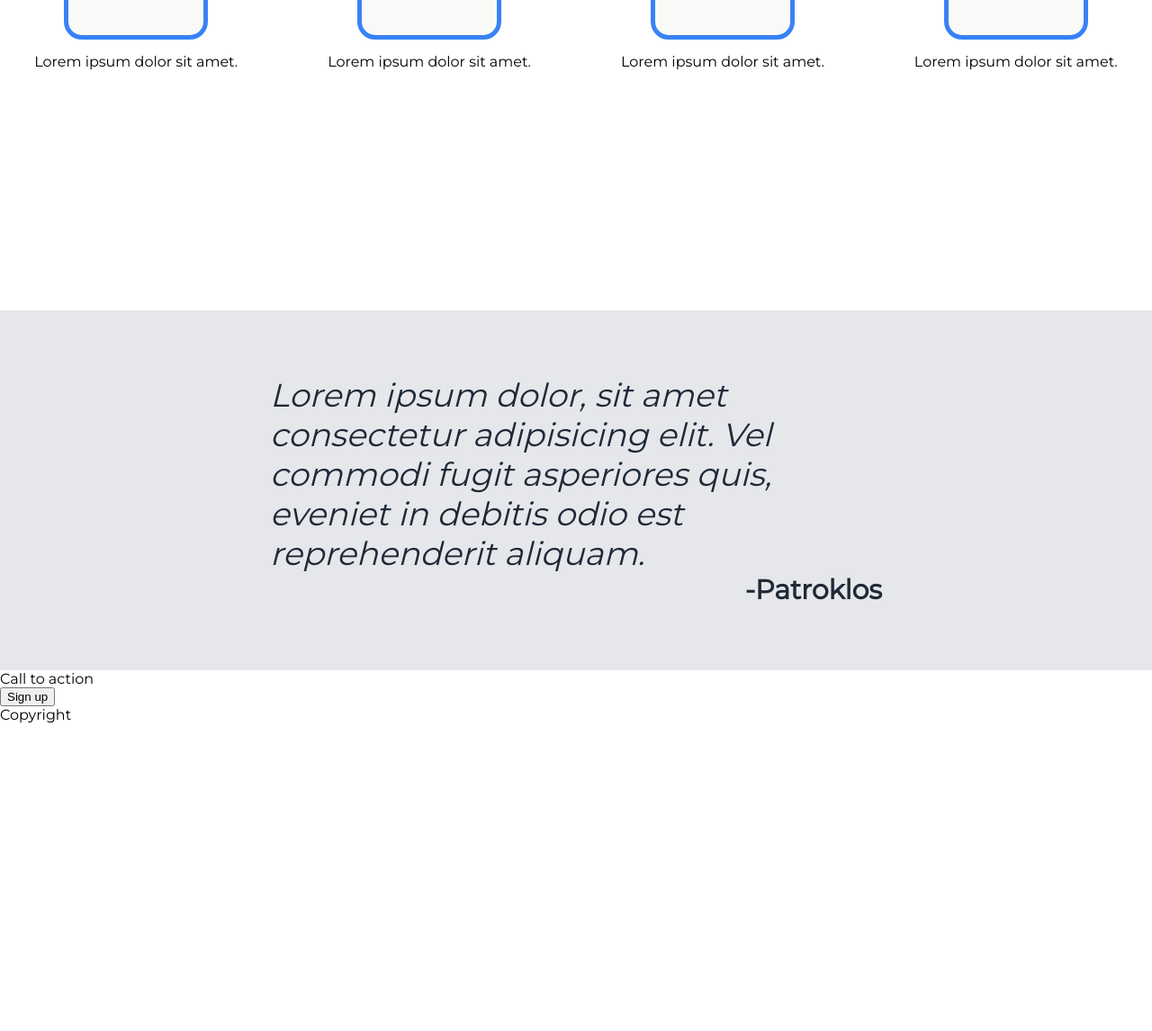
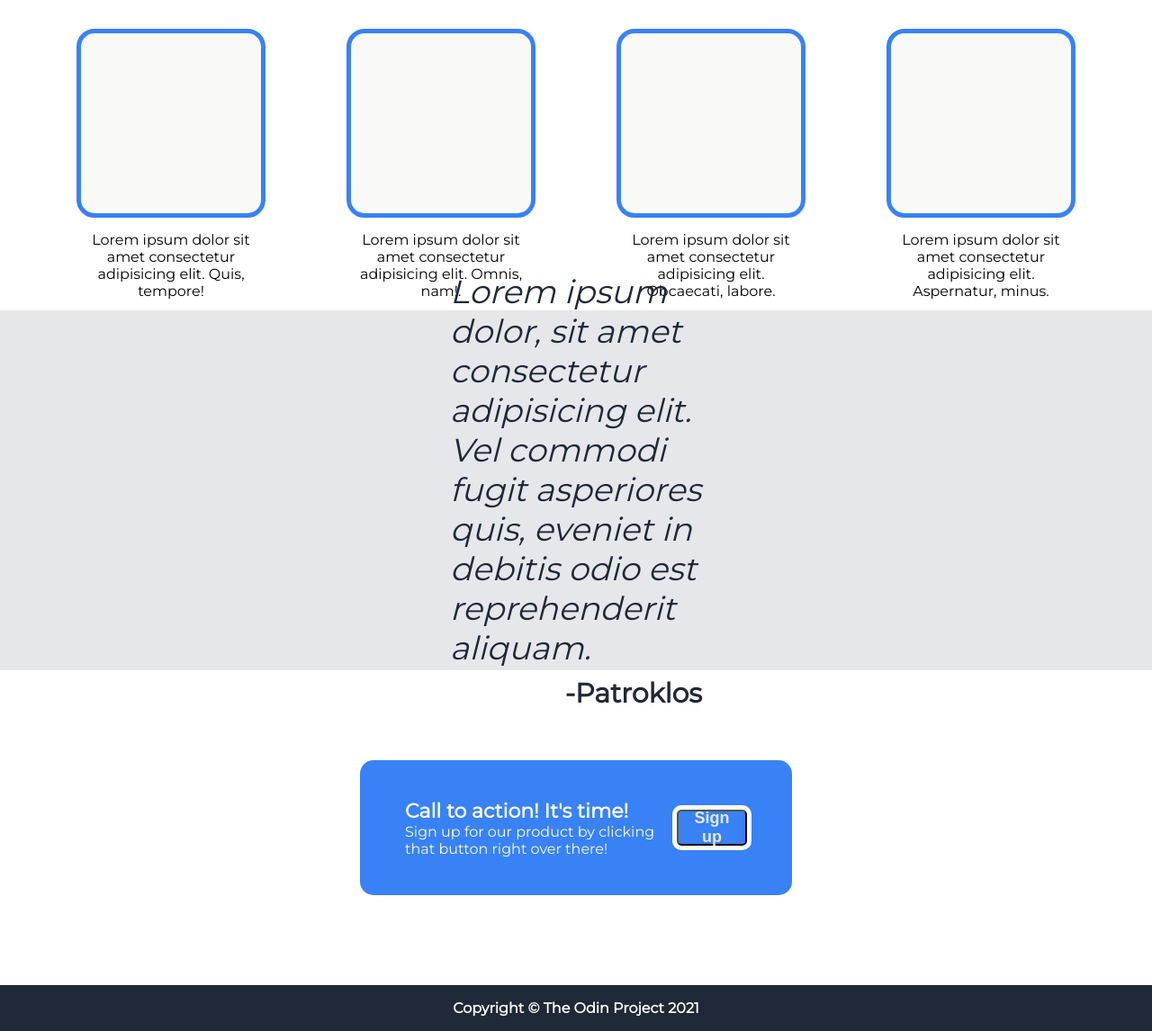
Before and after one commit to HolyHandGrenadeOfAntioch/odin-landing-page, a plain HTML site: page index.html in a window 1280 px wide. Shown: the part 945-2091 px from the top of the page at 90% size. Before the commit the page ends 1749 px from the top, so only its background shows below. Drawn offline with Linux system fonts and the light colour scheme.

Commit message:
added call to action and footer, grow on hover

```diff
--- a/index.html
+++ b/index.html
@@ -23,7 +23,7 @@
         <div class="hero">
             <div class="hero-title">This website is awesome</div>
             <p class="hero-paragraph">Lorem ipsum dolor sit amet consectetur adipisicing elit. Laborum, recusandae in praesentium at nisi rerum doloremque cum saepe! Provident, harum?</p>
-            <button class="hero-sign-up">Sign up</button>
+            <button class="hero-sign-up"><a href="#">Sign up</a></button>
         </div>
 
         <div class="img-container">
@@ -37,29 +37,29 @@
 
         <div class="illustrations">
 
-            <div class="illustrations-row">
+            <div class="illustrations-row grow">
                 <div class="square"></div>
-                <div class="i-text">Lorem ipsum dolor sit amet.</div>
+                <div class="i-text">Lorem ipsum dolor sit amet consectetur adipisicing elit. Quis, tempore!</div>
             </div>
 
-            <div class="illustrations-row">
+            <div class="illustrations-row grow">
                 <div class="square"></div>
-                <div class="i-text">Lorem ipsum dolor sit amet.</div>
+                <div class="i-text">Lorem ipsum dolor sit amet consectetur adipisicing elit. Omnis, nam!.</div>
             </div>
 
-            <div class="illustrations-row">
+            <div class="illustrations-row grow">
                 <div class="square"></div>
-                <div class="i-text">Lorem ipsum dolor sit amet.</div>
+                <div class="i-text">Lorem ipsum dolor sit amet consectetur adipisicing elit. Obcaecati, labore.</div>
             </div>
 
-            <div class="illustrations-row">
+            <div class="illustrations-row grow">
                 <div class="square"></div>
-                <div class="i-text">Lorem ipsum dolor sit amet.</div>
+                <div class="i-text">Lorem ipsum dolor sit amet consectetur adipisicing elit. Aspernatur, minus.</div>
             </div>
 
         </div>
 
-        <div class="empty"></div>
+
 
     </div>
 
@@ -71,13 +71,24 @@
     </div>
 
     <div class="cta">
-        <div class="cta-text">Call to action</div>
-        <button class="cta-button">Sign up</button>
+        <div class="ctabox">
+
+            <div class="cta-text">
+
+                <div class="cta-title">Call to action! It's time!</div>
+
+                <div class="cta-paragraph">Sign up for our product by clicking that button right over there!</div>
+
+            </div>
+
+            <button class="cta-button"><a href="#">Sign up</a></button>
+
+        </div>
     </div>
 
 
     <footer>
-        <div class="footer-content">Copyright</div>
+        <div class="footer-content">Copyright © The Odin Project 2021</div>
     </footer>
 </body>
 </html>
--- a/style.css
+++ b/style.css
@@ -97,10 +97,14 @@ img {
     flex-direction: column;
     height: 600px;
     width: auto;
+    padding-right: 600px;
+    padding-left: 600px;
+    gap: 40px;
+
 }
 
 .information {
-    padding: 50px;
+    padding: 60px;
     display: flex;
     justify-content: center;
     font-size: 36px;
@@ -122,20 +126,17 @@ img {
 
 .square {
     background: #f9faf8;
-    width: 150px;
-    height: 150px;
+    width: 200px;
+    height: 200px;
     border-radius: 15px;
     outline: 5px solid #3882f6;
 
 }
 
-.empty {
-    display: flex;
-    justify-content: center;
-    align-items: center;
+.i-text {
+    text-align: center;
+}
 
-
-}
 
 .quote-container {
     background-color: #e5e7eb;
@@ -144,7 +145,8 @@ img {
     flex-direction: column;
     justify-content: center;
     align-items: center;
-    padding: 50px 300px 50px 300px;
+    padding: 50px 500px 50px 500px;
+    gap: 10px;
 }
 
 .quote {
@@ -160,3 +162,64 @@ img {
     display: flex;
     align-self: flex-end;
 }
+
+.cta {
+    display: flex;
+    justify-content: center;
+    align-items: center;
+    padding: 100px 400px 100px 400px;
+
+}
+
+.ctabox {
+    padding: 50px;
+    height: 150px;
+    width: 800px;
+    background-color: #3882f6;
+    display: flex;
+    justify-content: space-around;
+    align-items: center;
+    border-radius: 15px;
+}
+
+.cta-button {
+    background-color: #3882f6;
+    border-radius: 5px;
+    color: #f9faf8;
+    outline: 5px solid #f9faf8;
+    font-weight: bold;
+    height: 40px;
+    width: 120px;
+    font-size: 18px;
+    display: flex;
+    align-items: center;
+    justify-content: center;
+
+}
+
+.cta-text {
+    color: #f9faf8;
+}
+
+.cta-title {
+    font-weight: bolder;
+    font-size: 22px;
+}
+
+.footer-content {
+    background-color: #1f2937;
+    display: flex;
+    justify-content: center;
+    align-items: center;
+    color: #f9faf8;
+    padding: 16px;
+    font-weight: 800;
+}
+
+.grow {
+    transition: all .2s ease-in-out;
+    }
+
+    .grow:hover {
+    transform: scale(1.3);
+    }
```
